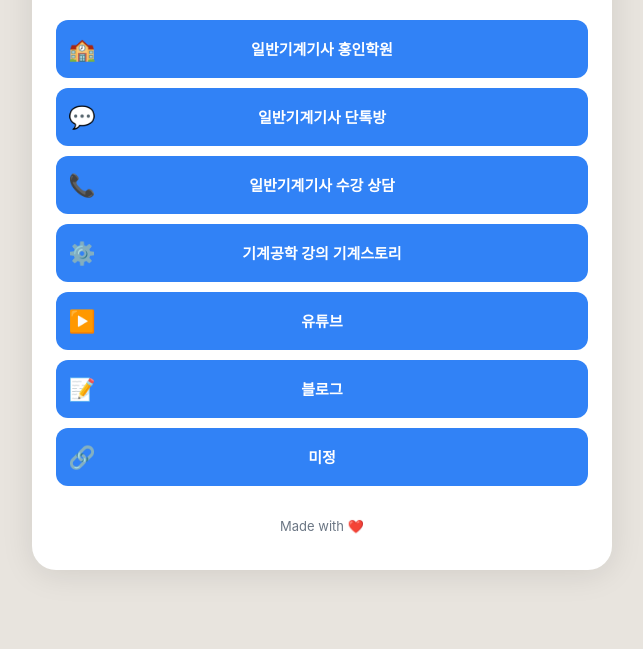
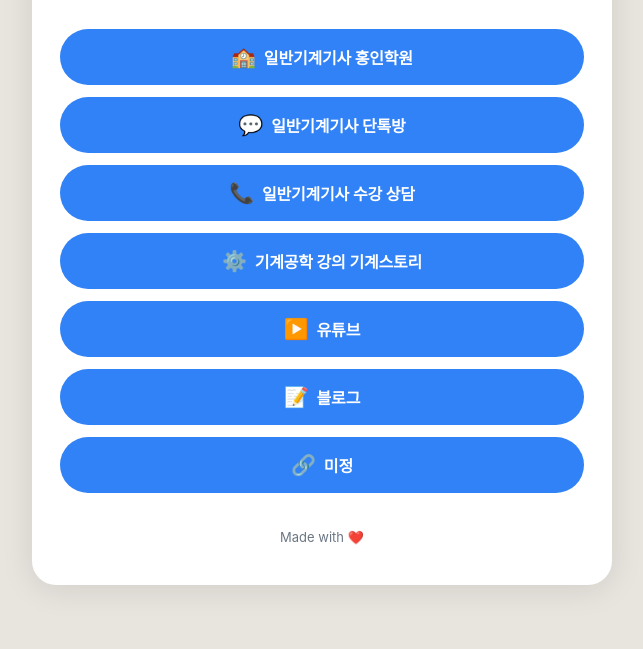
Before and after one commit to honginacademy-web/linktree, a plain HTML site: page index.html in a window 1280 px wide. Shown: the part 277-926 px from the top of the page, without its empty margins (318-961 px from the left). Drawn offline with Linux system fonts and the light colour scheme.

Commit message:
design: 다이소 스타일 pill 버튼 + Toss 색상 적용

```diff
--- a/app.js
+++ b/app.js
@@ -68,9 +68,8 @@ function render() {
        href="${link.url}"
        target="_blank"
        rel="noopener noreferrer">
-      <span class="link-icon-wrap"><span class="link-icon">${link.icon}</span></span>
+      <span class="link-icon">${link.icon}</span>
       <span class="link-label">${link.label}</span>
-      <span class="link-spacer"></span>
     </a>
   `
     )
--- a/index.html
+++ b/index.html
@@ -18,39 +18,32 @@
 
     <section class="links">
       <a class="link-card" href="#" target="_blank" rel="noopener noreferrer">
-        <span class="link-icon-wrap"><span class="link-icon">🏫</span></span>
+        <span class="link-icon">🏫</span>
         <span class="link-label">일반기계기사 홍인학원</span>
-        <span class="link-spacer"></span>
       </a>
       <a class="link-card" href="#" target="_blank" rel="noopener noreferrer">
-        <span class="link-icon-wrap"><span class="link-icon">💬</span></span>
+        <span class="link-icon">💬</span>
         <span class="link-label">일반기계기사 단톡방</span>
-        <span class="link-spacer"></span>
       </a>
       <a class="link-card" href="#" target="_blank" rel="noopener noreferrer">
-        <span class="link-icon-wrap"><span class="link-icon">📞</span></span>
+        <span class="link-icon">📞</span>
         <span class="link-label">일반기계기사 수강 상담</span>
-        <span class="link-spacer"></span>
       </a>
       <a class="link-card" href="#" target="_blank" rel="noopener noreferrer">
-        <span class="link-icon-wrap"><span class="link-icon">⚙️</span></span>
+        <span class="link-icon">⚙️</span>
         <span class="link-label">기계공학 강의 기계스토리</span>
-        <span class="link-spacer"></span>
       </a>
       <a class="link-card" href="#" target="_blank" rel="noopener noreferrer">
-        <span class="link-icon-wrap"><span class="link-icon">▶️</span></span>
+        <span class="link-icon">▶️</span>
         <span class="link-label">유튜브</span>
-        <span class="link-spacer"></span>
       </a>
       <a class="link-card" href="#" target="_blank" rel="noopener noreferrer">
-        <span class="link-icon-wrap"><span class="link-icon">📝</span></span>
+        <span class="link-icon">📝</span>
         <span class="link-label">블로그</span>
-        <span class="link-spacer"></span>
       </a>
       <a class="link-card" href="#" target="_blank" rel="noopener noreferrer">
-        <span class="link-icon-wrap"><span class="link-icon">🔗</span></span>
+        <span class="link-icon">🔗</span>
         <span class="link-label">미정</span>
-        <span class="link-spacer"></span>
       </a>
     </section>
 
--- a/style.css
+++ b/style.css
@@ -4,11 +4,9 @@
   --color-primary-dark: #1b64da;
   --color-black: #191f28;
   --color-gray-600: #6b7684;
-  --color-gray-100: #f2f4f6;
+  --color-gray-200: #e8ebed;
   --color-white: #ffffff;
-  --color-bg: #e8e4de;          /* 링크트리 스타일 배경 */
-  --radius-card: 24px;
-  --radius-btn: 12px;
+  --color-bg: #e8e4de;
   --transition: 0.18s cubic-bezier(0.4, 0, 0.2, 1);
 }
 
@@ -35,12 +33,12 @@ body {
   width: 100%;
   max-width: 580px;
   background-color: var(--color-white);
-  border-radius: var(--radius-card);
+  border-radius: 24px;
   box-shadow: 0 4px 32px rgba(0, 0, 0, 0.10);
-  padding: 40px 24px 36px;
+  padding: 44px 28px 40px;
   display: flex;
   flex-direction: column;
-  gap: 28px;
+  gap: 32px;
 }
 
 /* ===== 프로필 ===== */
@@ -48,7 +46,7 @@ body {
   display: flex;
   flex-direction: column;
   align-items: center;
-  gap: 12px;
+  gap: 14px;
   text-align: center;
 }
 
@@ -68,7 +66,7 @@ body {
 }
 
 .name {
-  font-size: 22px;
+  font-size: 20px;
   font-weight: 700;
   color: var(--color-black);
   letter-spacing: -0.3px;
@@ -81,33 +79,35 @@ body {
   max-width: 380px;
 }
 
-/* ===== 링크 버튼 ===== */
+/* ===== 링크 버튼 (pill 형태) ===== */
 .links {
   display: flex;
   flex-direction: column;
-  gap: 10px;
+  gap: 12px;
 }
 
 .link-card {
-  display: grid;
-  grid-template-columns: 52px 1fr 52px;
+  display: flex;
   align-items: center;
-  min-height: 58px;
-  padding: 8px 0;
+  justify-content: center;
+  gap: 8px;
+  min-height: 56px;
+  padding: 14px 24px;
   background-color: var(--color-primary);
-  border-radius: var(--radius-btn);
+  border-radius: 9999px;           /* pill 형태 */
   text-decoration: none;
   color: var(--color-white);
   font-weight: 600;
-  font-size: 15px;
+  font-size: 16px;
+  letter-spacing: -0.2px;
   transition: transform var(--transition), box-shadow var(--transition),
     background-color var(--transition);
-  overflow: hidden;
+  position: relative;
 }
 
 .link-card:hover {
   transform: translateY(-2px);
-  box-shadow: 0 6px 20px rgba(49, 130, 246, 0.36);
+  box-shadow: 0 8px 24px rgba(49, 130, 246, 0.38);
   background-color: var(--color-primary-dark);
 }
 
@@ -116,32 +116,14 @@ body {
   box-shadow: none;
 }
 
-/* 아이콘 영역 (왼쪽) */
-.link-icon-wrap {
-  display: flex;
-  align-items: center;
-  justify-content: center;
-  width: 52px;
-  height: 100%;
+.link-icon {
+  font-size: 20px;
+  line-height: 1;
+  flex-shrink: 0;
 }
 
-.link-icon {
-  font-size: 22px;
-  line-height: 1;
-}
-
-/* 텍스트 (가운데 정렬) */
 .link-label {
   text-align: center;
-  padding: 0 4px;
-  white-space: nowrap;
-  overflow: hidden;
-  text-overflow: ellipsis;
-}
-
-/* 오른쪽 여백 (균형용) */
-.link-spacer {
-  width: 52px;
 }
 
 /* ===== 푸터 ===== */
```
